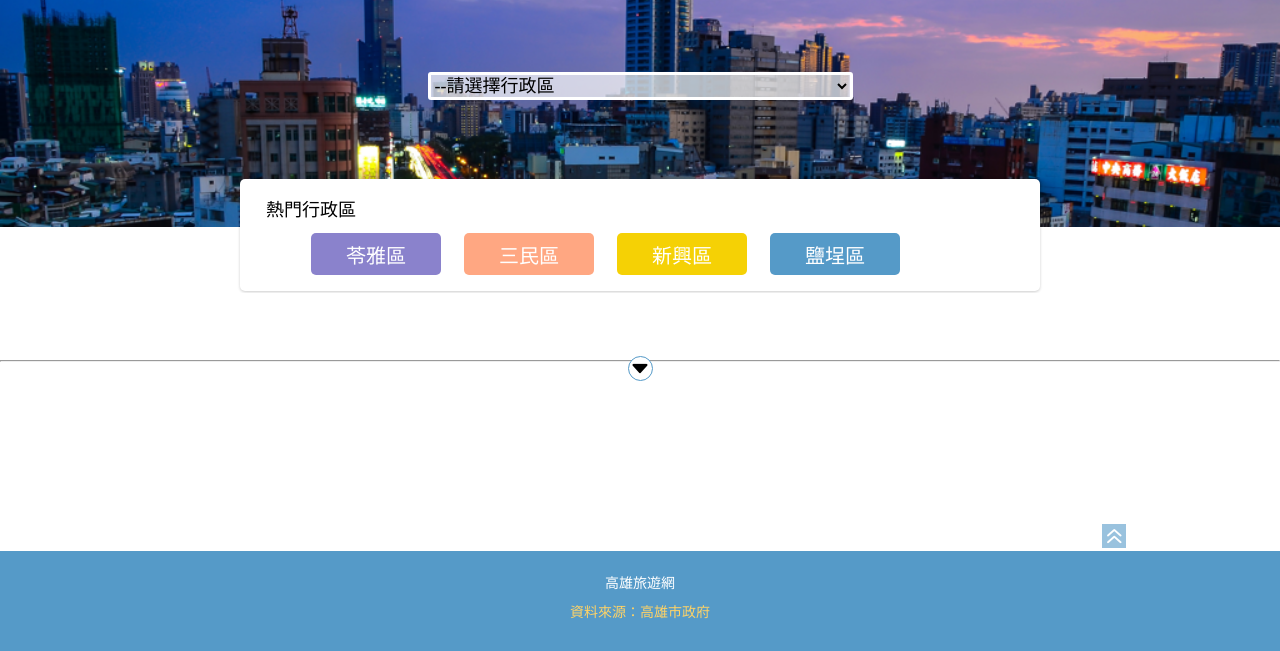
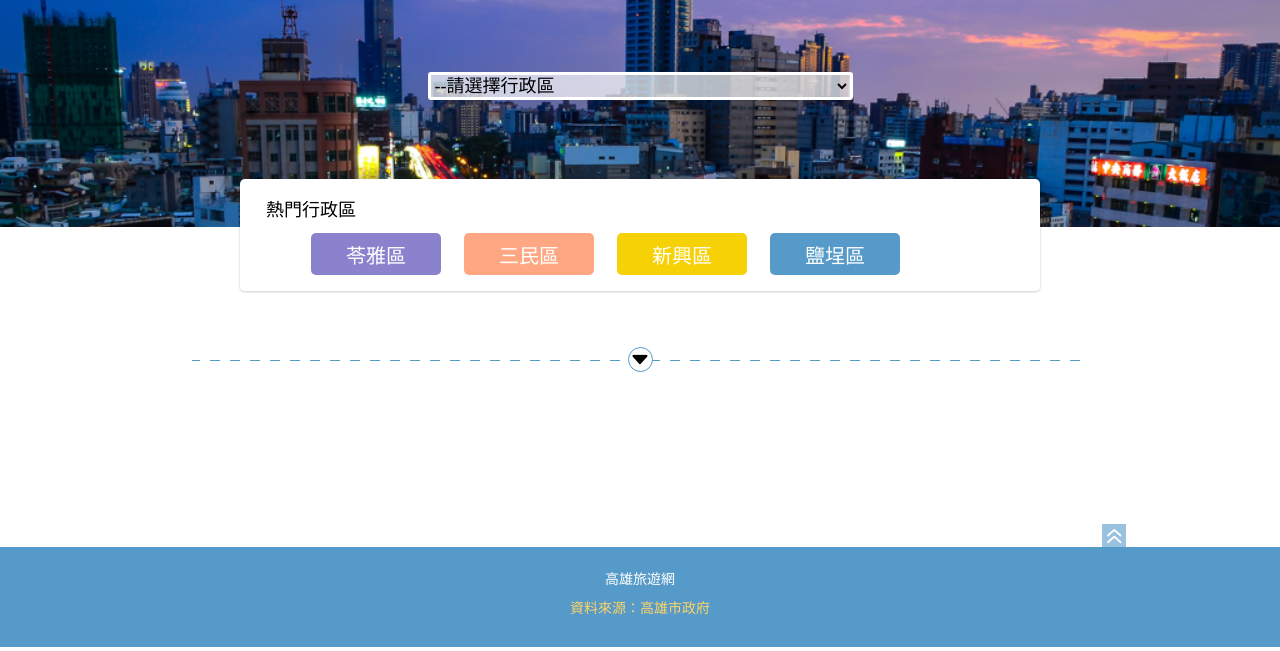
Before and after one commit to opcmaruko/hexschoolJSHomeworkopendata, a plain HTML site: page index.html in a window 1280 px wide. Shown: the part 153-804 px from the top of the page. Drawn offline with Linux system fonts and the light colour scheme; no server answers.

Commit message:
Update index.html

```diff
--- a/index.html
+++ b/index.html
@@ -27,7 +27,7 @@
             </div>
         </header>
 
-        <hr>
+        <div class="hr"></div>
         <div class="icons-down"></div>
 
         <section class="section">
```
